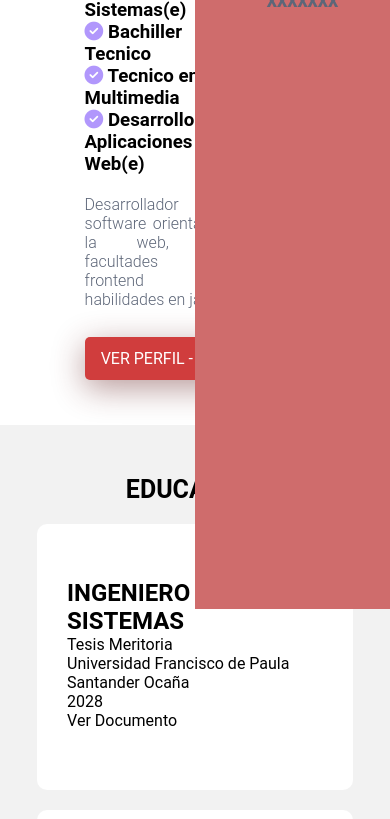
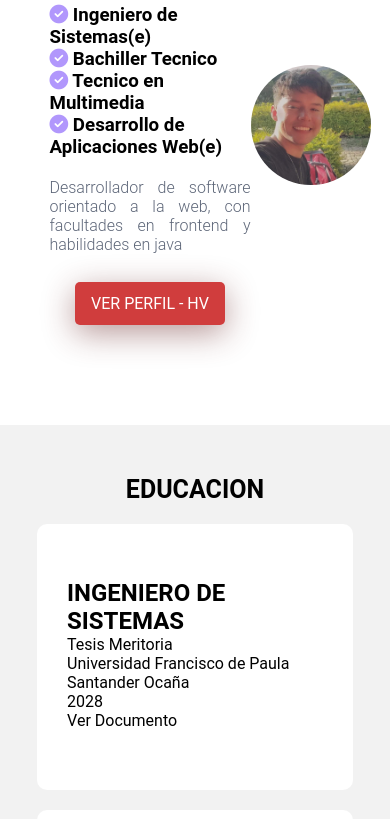
Before and after one commit to YosDiaz/Curriculum-Nuevo, a plain HTML site: page index.html in a window 390 px wide. Shown: the part 255-1074 px from the top of the page. Drawn offline with Linux system fonts and the light colour scheme.

Commit message:
Css modified

```diff
--- a/css/style.css
+++ b/css/style.css
@@ -281,12 +281,12 @@ nav{
 .certificate a:hover {
     color: #fff;
 }
-/*  media querys  */
+/**********************  media querys  */
 @media screen and (max-width:600px){
-h1{
+    h1{
     font-size: 25px;
-}
-    .contenido-heador{
+    }
+    .contenido-header{
         width: 100%;
         height: 560 px;
 
@@ -324,12 +324,13 @@ h1{
             display: flex;
             align-items: center;
             flex-direction: column;
-            clip-path: polygon(0% at 0 0);
+            clip-path: circle(0% at 0 0);
         }
+
     .nav .hamburgueropen{
-            clip-path: polygon(150.0%  at 0 0);
-        }
-    .nav .enlaces-header{
+        clip-path: circle(150% at 0 0);
+    }
+    .nav .enlaces-header a{
         color: #fff;
         background-color: #cf6c6c;
         text-transform: uppercase;
```
